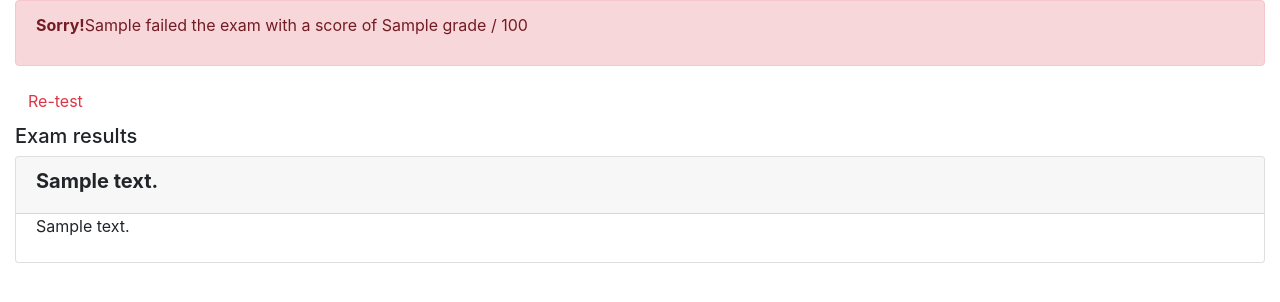
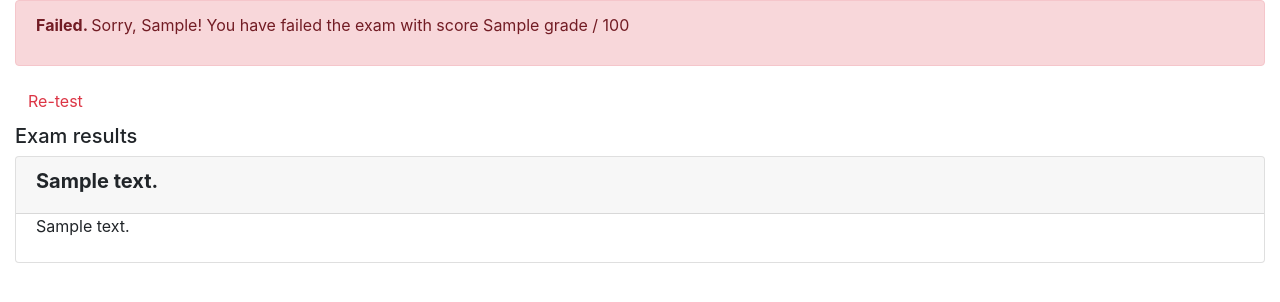
Before and after one commit to SCD346/Django_App, a Django app: template onlinecourse/templates/onlinecourse/exam_result_bootstrap.html in a window 1280 px wide. Shown: the part 56-358 px from the top of the page. Run offline with Django 3.2, Linux system fonts and the light colour scheme; a user stored in the database is signed in; tables that the repository leaves empty hold one stand-in row (values such as "Sample post"); the template is opened without the code that fills it: values that come from a table or form of the project are taken from there, most other values are stand-ins (such as "Sample title", 1, 10 or a date in 2020); some libraries are stand-ins or nearby versions.

Commit message:
updated exam results message

```diff
--- a/onlinecourse/templates/onlinecourse/course_detail_bootstrap.html
+++ b/onlinecourse/templates/onlinecourse/course_detail_bootstrap.html
@@ -109,7 +109,7 @@
                      </div>
 
                      <br>
-                         <button data-toggle="collapse" data-target="#exam">Examination</button>
+                         <center><button data-toggle="collapse" data-target="#exam">Examination</button></center>
                      <br>
 
 
--- a/onlinecourse/templates/onlinecourse/exam_result_bootstrap.html
+++ b/onlinecourse/templates/onlinecourse/exam_result_bootstrap.html
@@ -39,12 +39,12 @@
     {% if grade > 80 %}
     <div class="alert alert-success">
        <!--HINT Display passed info -->
-       <p><b>Congratulations! {{user.first_name}} </b> passed the exam and completed the course with a score of {{grade}} / 100</p>
+       <p><b>Congratulations, {{user.first_name}}! </b>You have passed the exam and completed the course with score {{grade}} / 100</p>
     </div>
         {% else %}
         <div class="alert alert-danger">
             <!--HINT Display failed info -->
-            <p><b>Sorry!</b>{{user.first_name}} failed the exam with a score of {{grade}} / 100</p>
+            <p><b>Failed. </b>Sorry, {{user.first_name}}! You have failed the exam with score {{grade}} / 100</p>
         </div>
         <a class="btn btn-link text-danger" href="{% url 'onlinecourse:course_details' course.id %}">Re-test</a>
         {% endif %}
```
